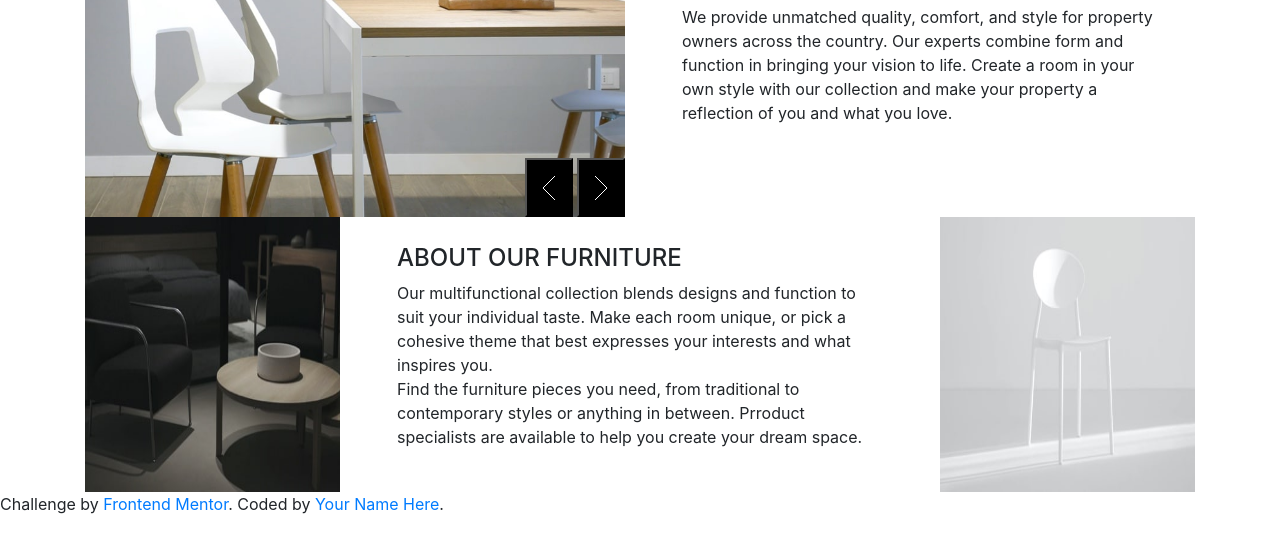
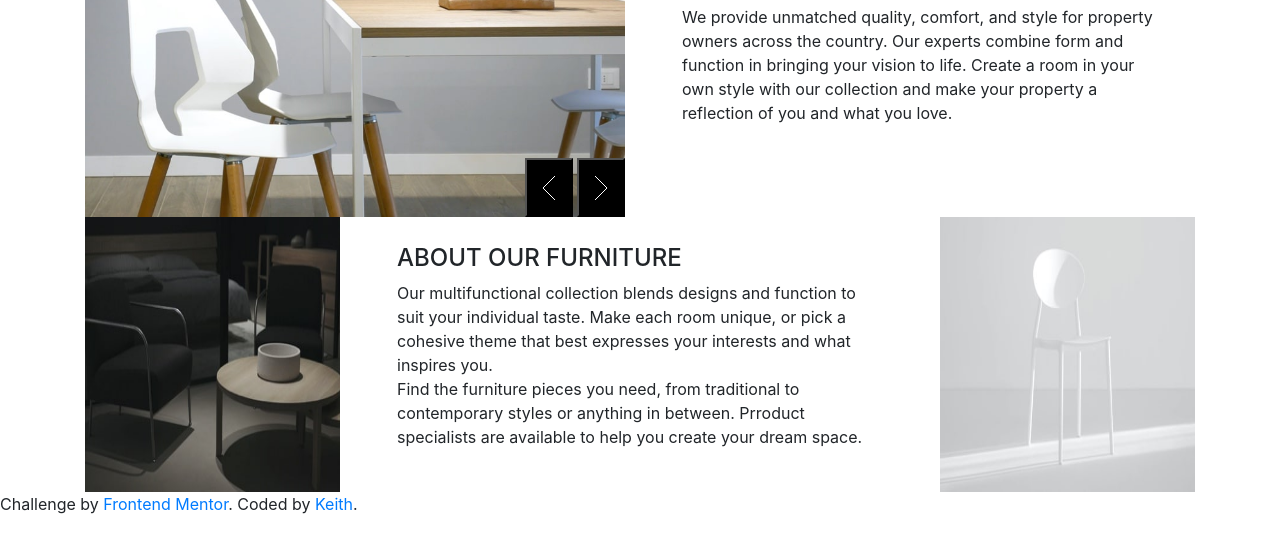
Before and after one commit to keithgaines/roomhomepage, a plain HTML site: page index.html in a window 1280 px wide. Shown: the part 126-678 px from the top of the page. Drawn offline with nearby package versions, Linux system fonts and the light colour scheme.

Commit message:
added attribution section

```diff
--- a/index.html
+++ b/index.html
@@ -70,7 +70,7 @@
   </div>
   <div class="attribution">
     Challenge by <a href="https://www.frontendmentor.io?ref=challenge" target="_blank">Frontend Mentor</a>.
-    Coded by <a href="#">Your Name Here</a>.
+    Coded by <a href="https://keithgaines.github.io">Keith</a>.
   </div>
     <script src="./script.js"></script>
     <script src="https://code.jquery.com/jquery-3.3.1.slim.min.js" integrity="sha384-q8i/X+965DzO0rT7abK41JStQIAqVgRVzpbzo5smXKp4YfRvH+8abtTE1Pi6jizo" crossorigin="anonymous"></script>
```
